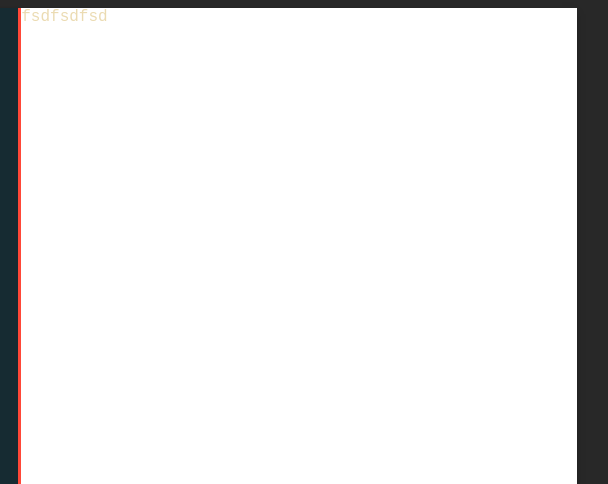
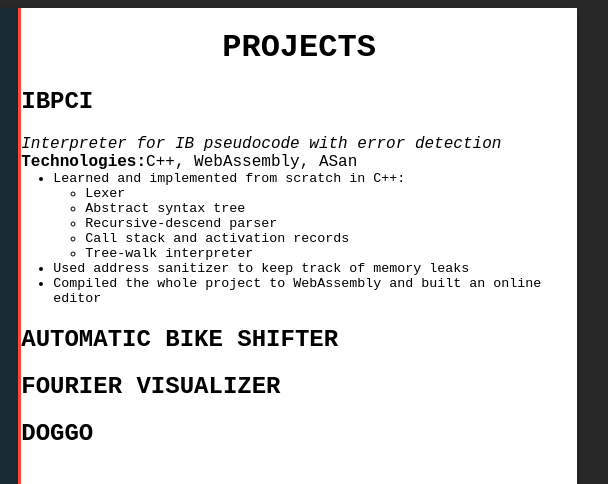
Before and after one commit to ikrzywda/ikrzywda.github.io, a plain HTML site: page html/resume.html in a window 1280 px wide. Shown: the top 484 px of the page, 460-1068 px from the left. Drawn offline with Linux system fonts and the light colour scheme.

Commit message:
starting projects section

```diff
--- a/css/styles.css
+++ b/css/styles.css
@@ -365,8 +365,6 @@ img {
 }
 
 #resume {
-    font-family: 'Nova Mono', monospace;
-    background-color: black;
     margin: 0 auto;
     -webkit-box-sizing: border-box;
             box-sizing: border-box;
@@ -386,6 +384,13 @@ img {
         height: 297mm;
         margin-left: auto;
         margin-right: auto;
+    }
+}
+
+@media print {
+    #resume {
+        -webkit-print-color-adjust: exact;
+        color-adjust: exact;
     }
 }
 
@@ -481,5 +486,31 @@ img {
 #main-pane {
     grid-area: main-pane;
     display: block;
+    color: black;
     background-color: white;
 }
+
+#main-pane h1 {
+    text-align: center;
+}
+
+#main-pane h2 {
+    text-align: left;
+}
+
+#main-pane ul {
+    padding-left: 2rem;
+    list-style-type: disc;
+    color: inherit;
+    font-size: 10pt;
+    list-style-type: disc;
+}
+
+#main-pane li {
+    padding: 0 0;
+}
+
+#main-pane ul ul {
+    list-style-type: circle;
+
+}
--- a/html/resume.html
+++ b/html/resume.html
@@ -50,7 +50,34 @@
           </div>
 
       <div id="main-pane">
-                fsdfsdfsd
+        <h1>PROJECTS</h1>
+        <div id="projects-resume">
+          <h2>IBPCI</h2>
+          <i>Interpreter for IB pseudocode with error detection</i>
+          <b>Technologies:</b>C++, WebAssembly, ASan
+          <ul>
+            <li>
+              Learned and implemented from scratch in C++:
+              <ul>
+                <li>Lexer</li>
+                <li>Abstract syntax tree</li>
+                <li>Recursive-descend parser</li>
+                <li>Call stack and activation records</li>
+                <li>Tree-walk interpreter</li>
+              </ul>
+            </li>
+            <li>
+              Used address sanitizer to keep track of memory leaks
+            </li>
+            <li>
+              Compiled the whole project to WebAssembly and built an
+              online editor
+            </li>
+          </ul>
+          <h2>AUTOMATIC BIKE SHIFTER</h2>
+          <h2>FOURIER VISUALIZER</h2>
+          <h2>DOGGO</h2>
+        </div>
       </div>
     </div>
   </main>
```
Lines whose indentation alone changed are shown as unchanged.
